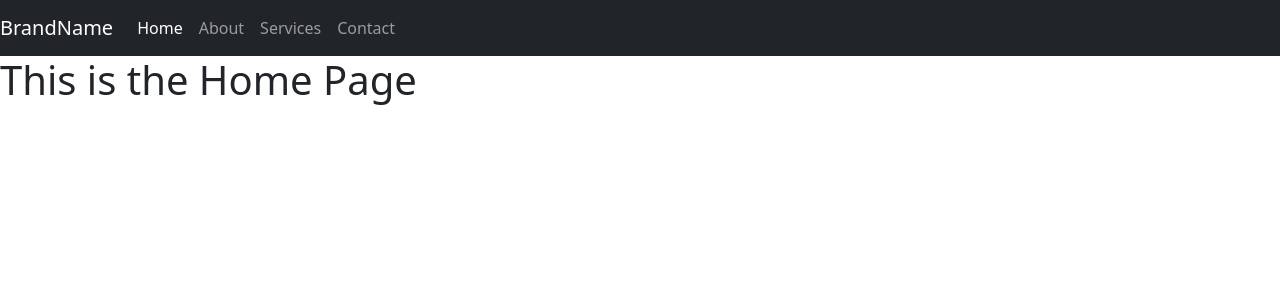
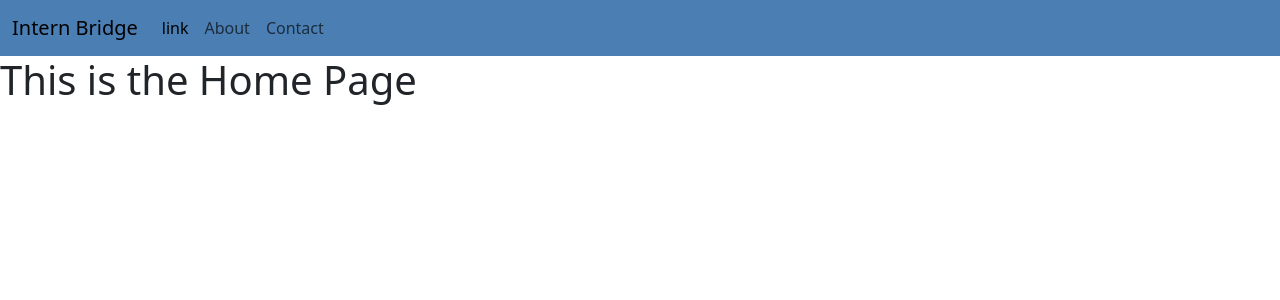
Before and after one commit to GraysenGould/Intern-Bridge, a Flask app: page / in a window 1280 px wide. Shown: the top 300 px of the page. Run offline with Flask 3, Linux system fonts and the light colour scheme.

Commit message:
Added Navbar

```diff
--- /dev/null
+++ b/website/static/styles.css
@@ -0,0 +1,3 @@
+.cust-nav {
+    background-color: #4b7fb4 !important; /* Dark grey background */
+  }
--- a/website/templates/base.html
+++ b/website/templates/base.html
@@ -11,32 +11,33 @@
         integrity="sha384-QWTKZyjpPEjISv5WaRU9OFeRpok6YctnYmDr5pNlyT2bRjXh0JMhjY6hW+ALEwIH"
         crossorigin="anonymous"
     />
-
+    <link rel = "stylesheet" href="{{ url_for('static', filename='styles.css') }}">
 </head>
 <body>
 
 
-    <nav class="navbar navbar-expand-lg navbar-dark bg-dark">
-        <a class="navbar-brand" href="#">BrandName</a>
-        <button class="navbar-toggler" type="button" data-bs-toggle="collapse" data-bs-target="#navbarNav" aria-controls="navbarNav" aria-expanded="false" aria-label="Toggle navigation">
-          <span class="navbar-toggler-icon"></span>
+    <nav class = "navbar navbar-expand-lg navbar-light cust-nav">
+        <div class = "container-fluid">
+          <a class="navbar-brand" href="#">Intern Bridge</a>
+          <button class="navbar-toggler" type = "button" data-bs-toggle = "collapse" data-bs-target = "#navbarNav">
+            <span class = "navbar-toggler-icon"></span>
           </button>
-        <div class="collapse navbar-collapse" id="navbarNav">
-          <ul class="navbar-nav">
-            <li class="nav-item">
-              <a class="nav-link active" aria-current="page" href="#">Home</a>
+
+          <div class="collapse navbar-collapse" id = "navbarNav">
+            <ul class = "navbar-nav" id = "navbarNav">
+              <li class = "nav-item">
+                <a class = "nav-link active" href = "#">link</a>
               </li>
-            <li class="nav-item">
-              <a class="nav-link" href="#">About</a>
+              <li class = "nav-item">
+                <a class = "nav-link" href = "#">About</a>
               </li>
-            <li class="nav-item">
-              <a class="nav-link" href="#">Services</a>
-            </li>
-            <li class="nav-item">
-              <a class="nav-link" href="#">Contact</a>
+              <li class = "nav-item">
+                <a class = "nav-link" href = "#">Contact</a>
               </li>
             </ul>
           </div>
+        </div>
+
     </nav>
 
     <h1>This is the Home Page</h1>
```
Lines whose indentation alone changed are shown as unchanged.
